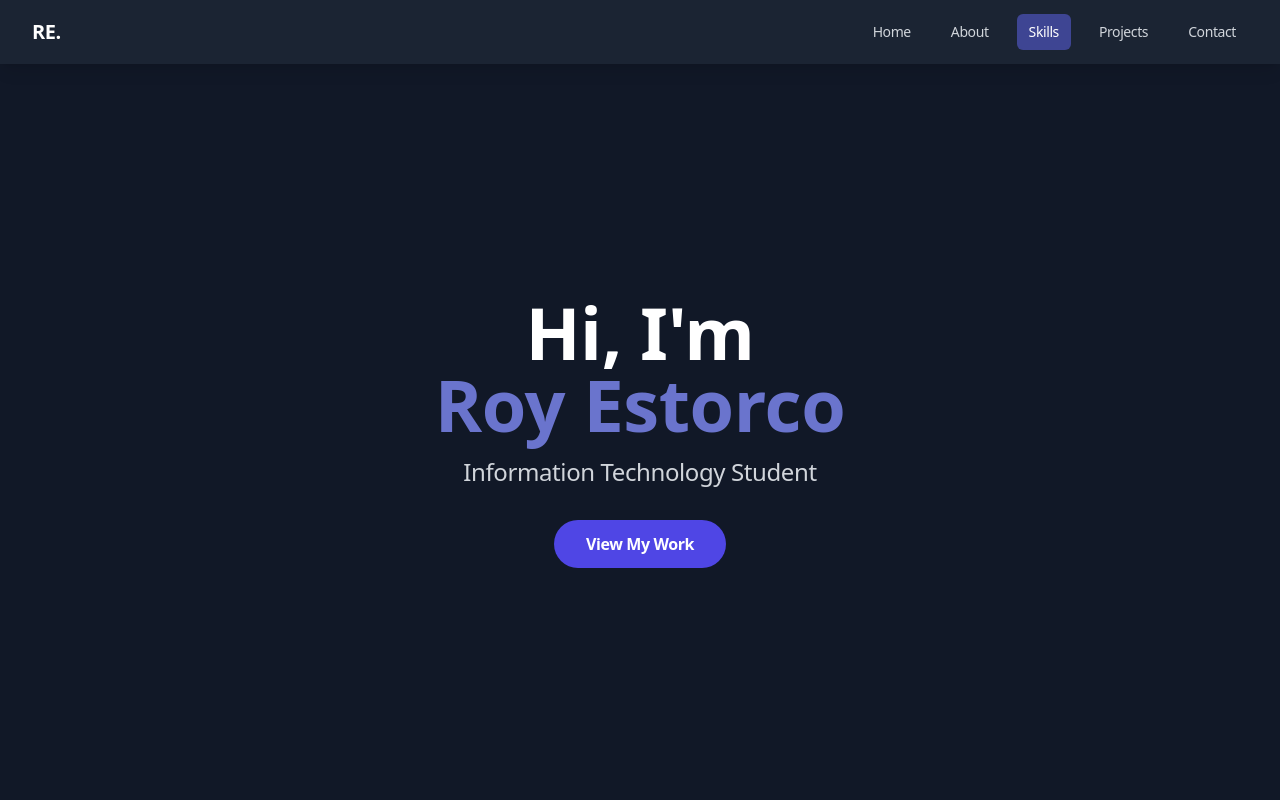
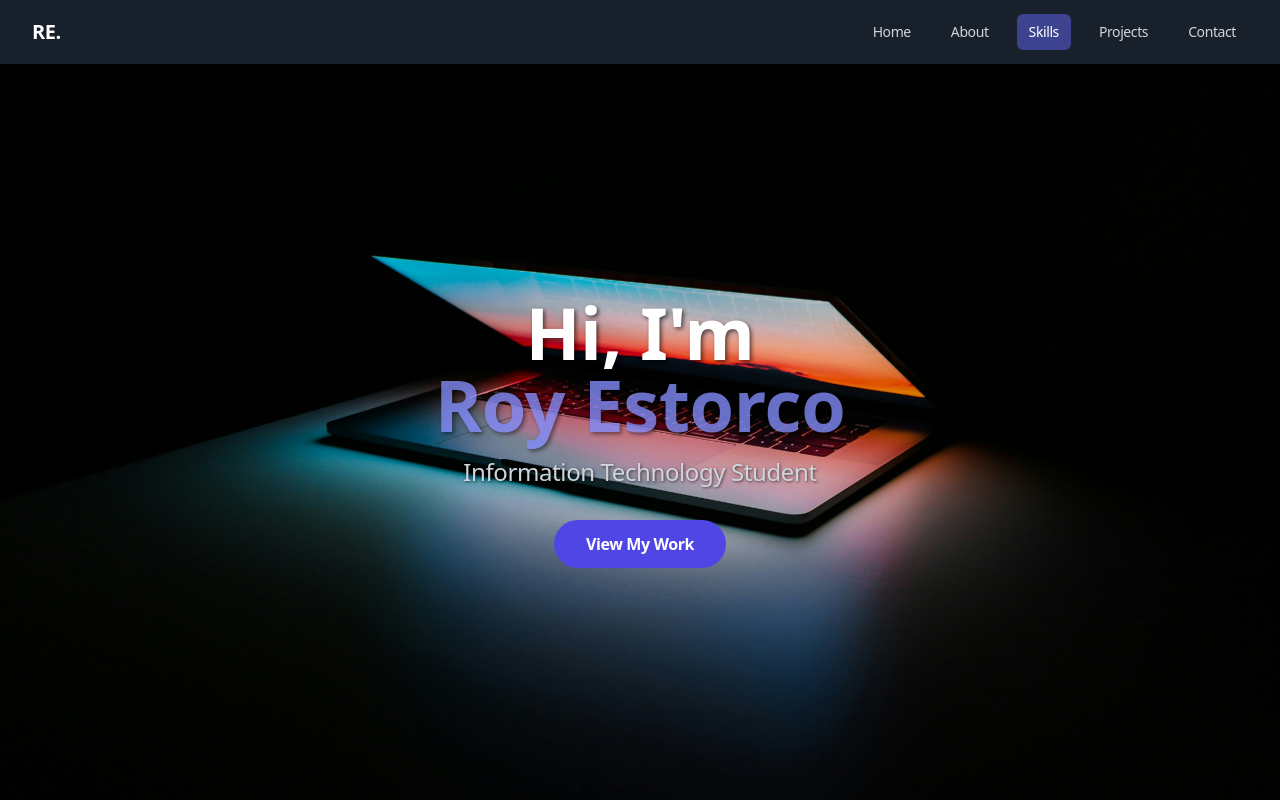
Before and after one commit to paybackmaboi/portfolio, a React (Create React App) app: page / in a window 1280 px wide. Shown: the top 800 px of the page. Built offline with nearby package versions, Linux system fonts and the light colour scheme.

Commit message:
Initial commit

```diff
--- a/src/App.js
+++ b/src/App.js
@@ -186,14 +186,24 @@ const App = () => {
       </header>
 
       <main>
-        {/* --- Hero Section --- */}
-        <section id="home" className="min-h-screen flex items-center justify-center bg-gray-900 pt-16">
-          <div className="text-center px-4">
-            <h1 className="text-5xl md:text-7xl font-extrabold text-white mb-4">
+       {/* --- Hero Section --- UPDATED --- */}
+        <section id="home" className="relative min-h-screen flex items-center justify-center pt-16 overflow-hidden bg-gray-900">
+
+          {/* Background Image */}
+          <img
+            src="hi.jpg"
+            alt="Personal background"
+            className="absolute inset-0 w-full h-full object-cover -z-100 "
+          />
+
+          <div className="text-center px-4 z-10 flex flex-col items-center max-w-xl">
+            <h1 className="text-5xl md:text-7xl font-extrabold text-white mb-4 [text-shadow:2px_2px_4px_rgba(0,0,0,0.6)]">
               <span className="block">Hi, I'm</span>
               <span className="block text-indigo-400 animate-pulse">{portfolioData.name}</span>
             </h1>
-            <p className="text-xl md:text-2xl text-gray-300 mb-8 max-w-2xl mx-auto">{portfolioData.title}</p>
+            <p className="text-xl md:text-2xl text-gray-300 mb-8 max-w-2xl mx-auto [text-shadow:1px_1px_3px_rgba(0,0,0,0.6)]">
+              {portfolioData.title}
+            </p>
             <button
               onClick={() => scrollToSection('projects')}
               className="bg-indigo-600 text-white font-bold py-3 px-8 rounded-full hover:bg-indigo-500 transition duration-300 ease-in-out transform hover:scale-105"
```
Also changed, not shown: public/hi.jpg (added).
